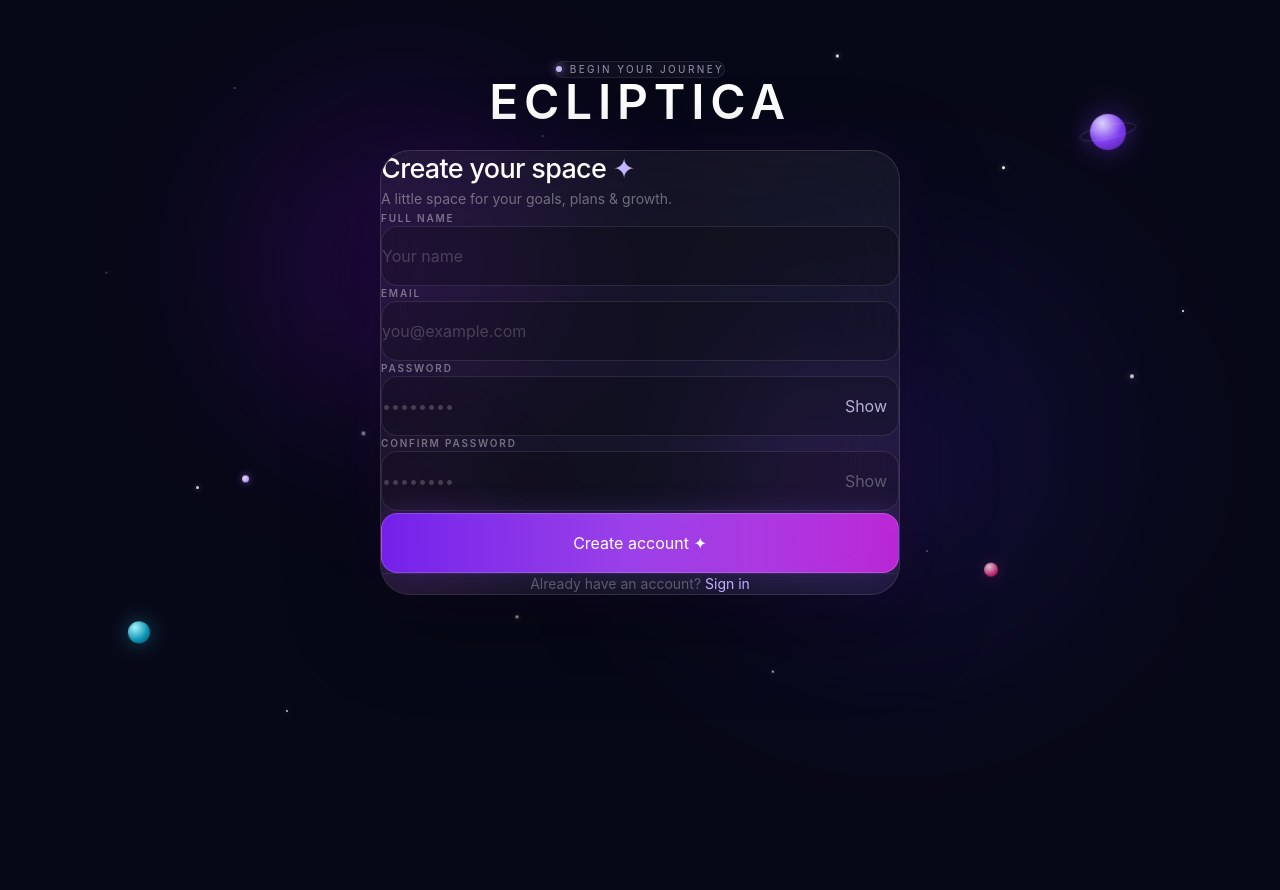
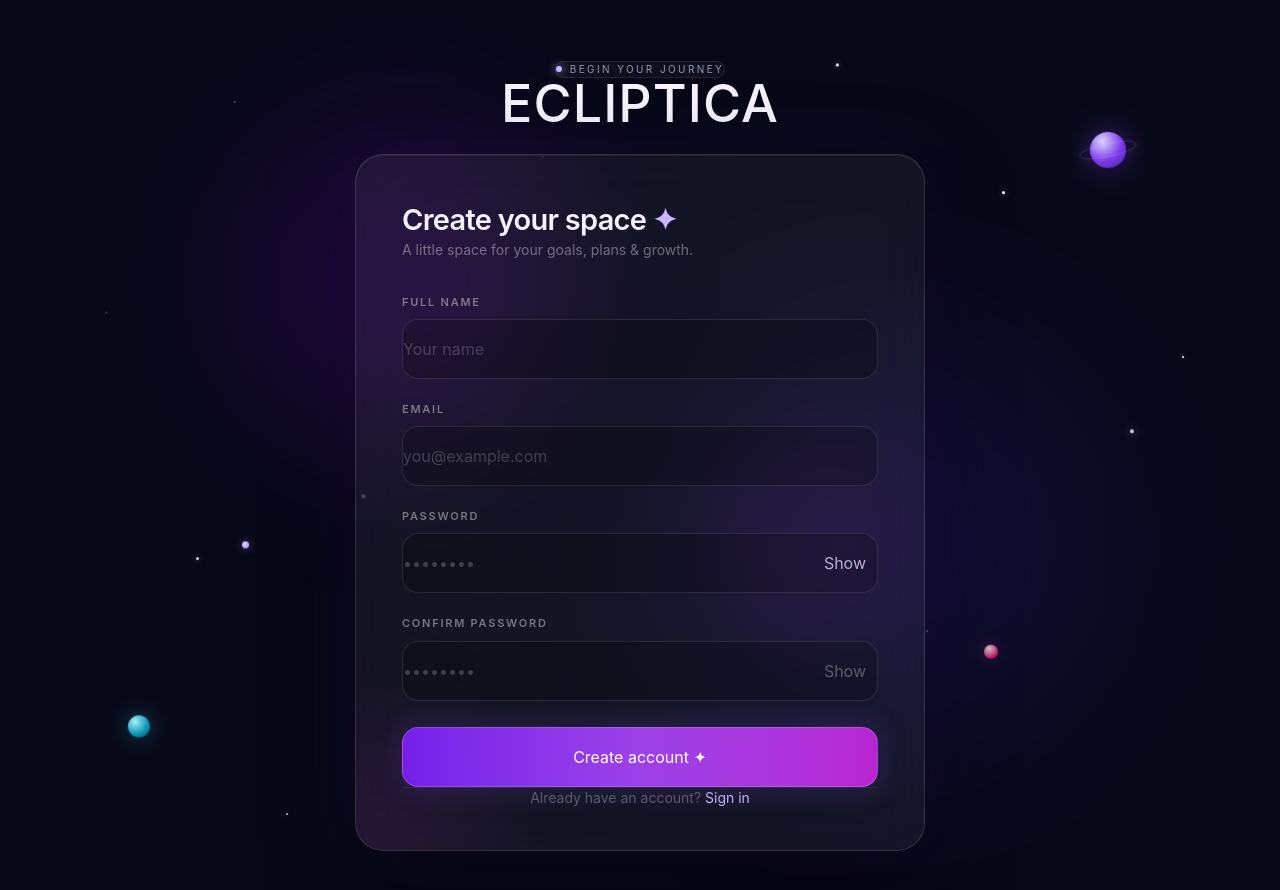
Before and after one commit to sneh777a/ecliptica, a React (Vite) app in the folder frontend/: page /register in a window 1280 px wide. Shown: the top 890 px of the page. Before the commit the page ends 800 px from the top, so only its background shows below. Built offline with nearby package versions, Linux system fonts and the light colour scheme.

Commit message:
Fix auth page layout without changing content

```diff
--- a/frontend/src/pages/Register.jsx
+++ b/frontend/src/pages/Register.jsx
@@ -40,16 +40,16 @@ export default function Register() {
     <main className="auth-page min-h-screen bg-[#070817] text-white relative overflow-hidden">
       <AuthCosmos />
       <div className="auth-shell">
-        <div className="w-full max-w-[520px]">
-          <header className="text-center mb-8">
+        <div className="auth-container">
+          <header className="auth-brand">
             <div className="inline-flex items-center gap-2 rounded-full border border-violet-200/10 bg-white/[0.035] px-3.5 py-1.5 text-[10px] uppercase tracking-[0.24em] text-violet-200/65 backdrop-blur-xl">
               <span className="h-1.5 w-1.5 rounded-full bg-violet-300 shadow-[0_0_10px_rgba(196,181,253,.9)]" />
               Begin your journey
             </div>
-            <h1 className="mt-3 text-4xl sm:text-5xl font-semibold tracking-[0.12em]">ECLIPTICA</h1>
+            <h1>ECLIPTICA</h1>
           </header>
 
-          <section className="relative overflow-hidden rounded-[30px] border border-white/[0.12] bg-white/[0.055] p-8 sm:p-10 backdrop-blur-2xl shadow-[0_25px_90px_rgba(0,0,0,.45),0_0_60px_rgba(124,58,237,.1)]">
+          <section className="auth-card relative overflow-hidden rounded-[30px] border border-white/[0.12] bg-white/[0.055] p-8 sm:p-10 backdrop-blur-2xl shadow-[0_25px_90px_rgba(0,0,0,.45),0_0_60px_rgba(124,58,237,.1)]">
             <div className="pointer-events-none absolute -left-20 -bottom-20 h-48 w-48 rounded-full bg-fuchsia-500/10 blur-3xl" />
             <div className="auth-card-content">
               <h2 className="text-2xl sm:text-[27px] font-medium tracking-tight">Create your space <span className="text-violet-300">✦</span></h2>
@@ -57,7 +57,7 @@ export default function Register() {
 
               {error && <div role="alert" className="mt-6 rounded-2xl border border-rose-300/15 bg-rose-400/[0.055] px-4 py-3 text-sm text-rose-100/75">{error}</div>}
 
-              <form onSubmit={handleSubmit} className="mt-7 space-y-4.5">
+              <form onSubmit={handleSubmit} className="auth-form space-y-4.5">
                 <div>
                   <label className="mb-2.5 block text-[10px] font-semibold uppercase tracking-[0.18em] text-white/40">Full name</label>
                   <input type="text" value={name} onChange={(e) => setName(e.target.value)} placeholder="Your name" required autoComplete="name" className={field} />
```
